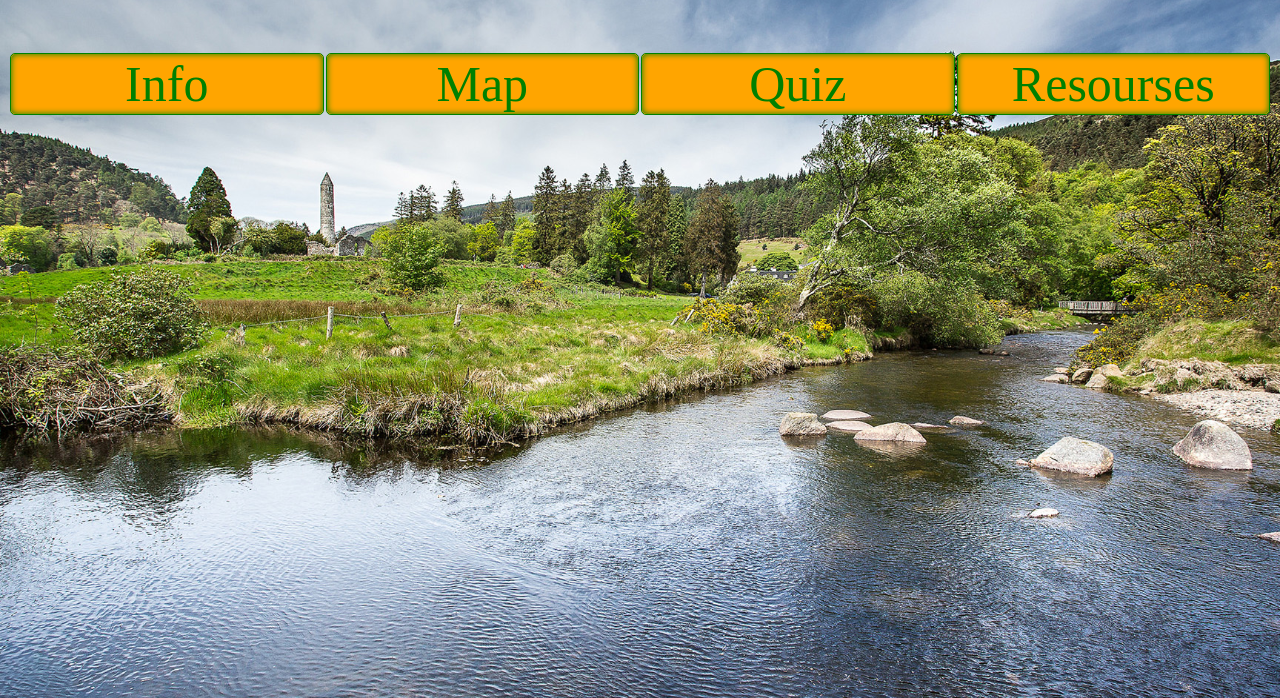
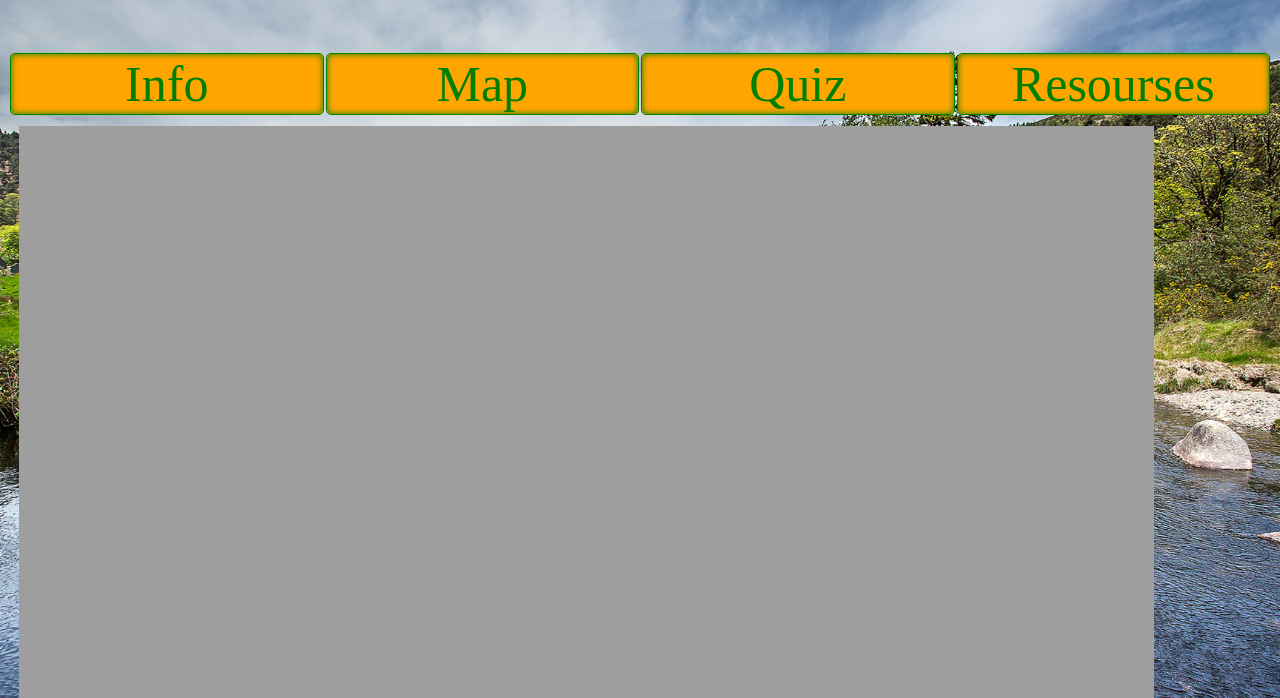
Before and after one commit to ArturGoldman/ProJect1, a plain HTML site: page irl/table.html in a window 1280 px wide. Shown: the part 102-800 px from the top of the page. Drawn offline with Linux system fonts and the light colour scheme; some packages are replaced by stand-ins of ours.

Commit message:
Add files via upload

```diff
--- a/irl/table.html
+++ b/irl/table.html
@@ -2,7 +2,7 @@
 <head>
 <title>Ирландия</title>
 <meta name=viewport content="width=1024">
-<link href="yandex.html">
+
 <link rel = "stylesheet" type="text/css" href="style.css">
 <script src ="script.js"></script>
 </head>
@@ -135,10 +135,7 @@
 
      </div>
     <div id="map" style="width: 100%; height: 100%">
-    <iframe width="100%"
-  height="720"
-  frameborder="0" style="border:0" src="yandex.html">
-  </iframe>
+
   <iframe
   width="100%"
   height="720"
```
